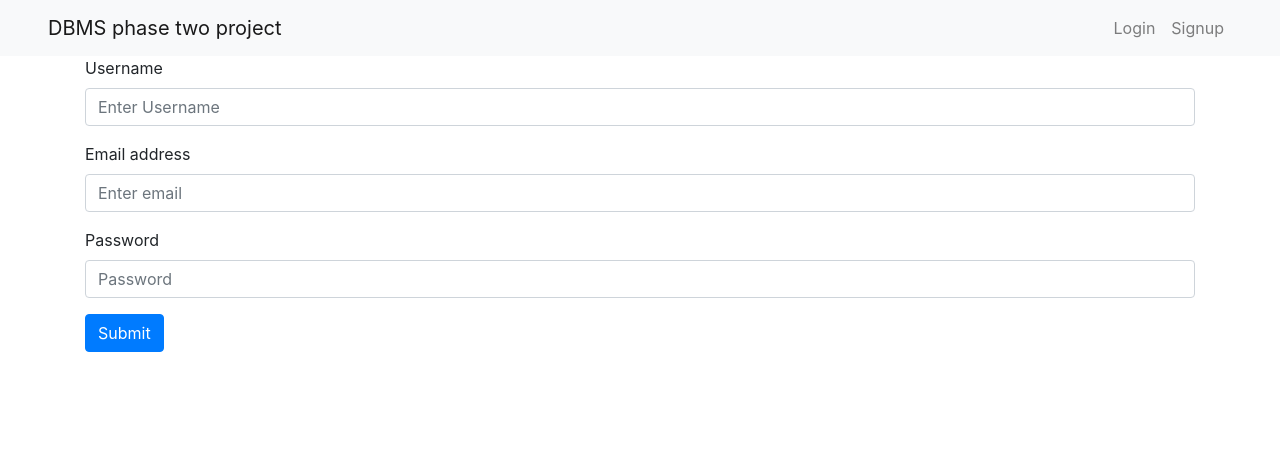
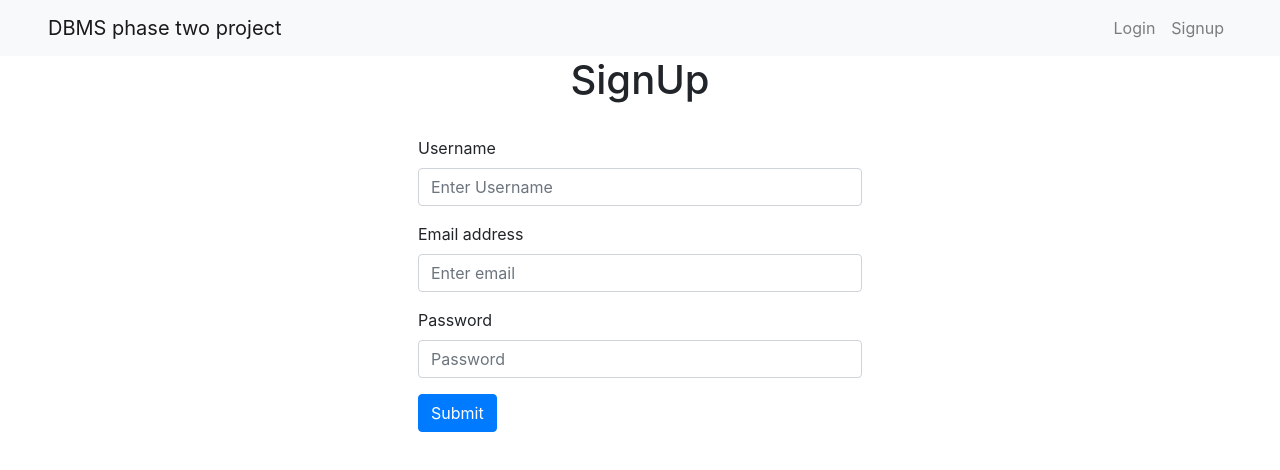
Before and after one commit to sairajchouhan/dbms-project-two, a React (Create React App) app: page /signup in a window 1280 px wide. Shown: the top 470 px of the page. Built offline with nearby package versions, Linux system fonts and the light colour scheme; no server answers.

Commit message:
add styling to auth pages

```diff
--- a/src/pages/Login.jsx
+++ b/src/pages/Login.jsx
@@ -48,7 +48,12 @@ const Login = () => {
   };
 
   return (
-    <Form onSubmit={handleLogin}>
+    <>
+      <h1 className="text-center">LogIn</h1>
+      <Form
+        onSubmit={handleLogin}
+        style={{ maxWidth: '40%', margin: '2rem auto' }}
+      >
         <Form.Group controlId="formBasicEmail">
           <Form.Label>Email address</Form.Label>
           <Form.Control
@@ -80,6 +85,7 @@ const Login = () => {
           {loading ? <Spinner animation="grow" /> : <span>Submit</span>}
         </Button>
       </Form>
+    </>
   );
 };
 
--- a/src/pages/SignUp.jsx
+++ b/src/pages/SignUp.jsx
@@ -68,7 +68,12 @@ const SignUp = () => {
   };
 
   return (
-    <Form onSubmit={handleSignup}>
+    <>
+      <h1 className="text-center">SignUp</h1>
+      <Form
+        onSubmit={handleSignup}
+        style={{ maxWidth: '40%', margin: '2rem auto' }}
+      >
         <Form.Group controlId="formBasicUsername">
           <Form.Label>Username</Form.Label>
           <Form.Control
@@ -113,6 +118,7 @@ const SignUp = () => {
           {loading ? <Spinner animation="grow" /> : <span>Submit</span>}
         </Button>
       </Form>
+    </>
   );
 };
 
```
Lines whose indentation alone changed are shown as unchanged.
